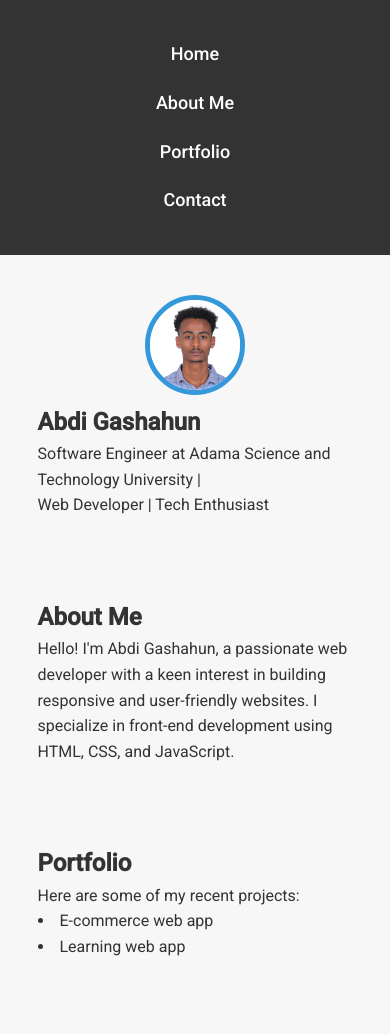
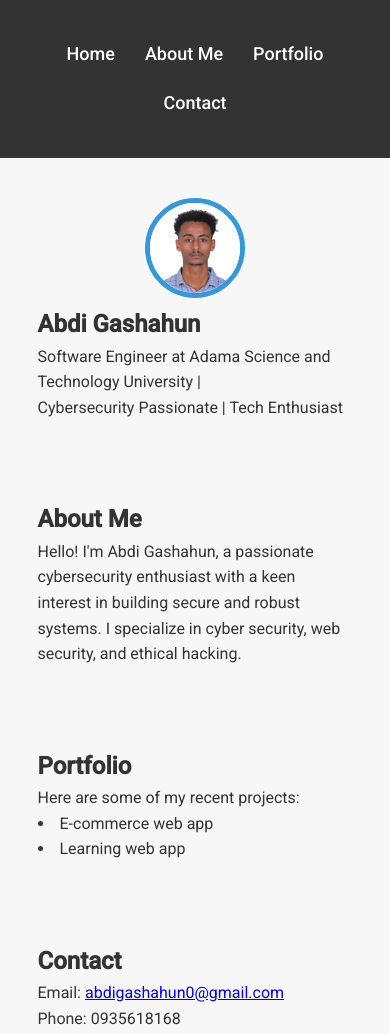
Before and after one commit to abdi-mangashahun/personal-website, a plain HTML site: page index.html in a window 390 px wide. Shown: the top 1034 px of the page. Drawn offline with Linux system fonts and the light colour scheme.

Commit message:
second commit

```diff
--- a/index.html
+++ b/index.html
@@ -30,6 +30,7 @@
             display: flex;
             justify-content: center;
             align-items: center;
+            flex-wrap: wrap; /* Allow navbar items to wrap in smaller screens */
         }
 
         nav ul li {
@@ -124,9 +125,10 @@
 
         @media (max-width: 768px) {
             nav ul {
-                flex-direction: column;
+                flex-direction: row; /* Ensure items are in a row on mobile */
                 align-items: center;
                 padding: 20px 0;
+                flex-wrap: wrap; /* Allow wrapping for small screens */
             }
 
             nav ul li {
@@ -197,15 +199,14 @@
             </div>
             <h1>Abdi Gashahun</h1>
             <p>Software Engineer at Adama Science and Technology University |</p>
-            <p>Web Developer | Tech Enthusiast</p>
-
+            <p>Cybersecurity Passionate | Tech Enthusiast</p>
         </div>
     </section>
 
     <section id="about" class="section">
         <div class="container">
             <h2>About Me</h2>
-            <p>Hello! I'm Abdi Gashahun, a passionate web developer with a keen interest in building responsive and user-friendly websites. I specialize in front-end development using HTML, CSS, and JavaScript.</p>
+            <p>Hello! I'm Abdi Gashahun, a passionate cybersecurity enthusiast with a keen interest in building secure and robust systems. I specialize in cyber security, web security, and ethical hacking.</p>
         </div>
     </section>
 
```
